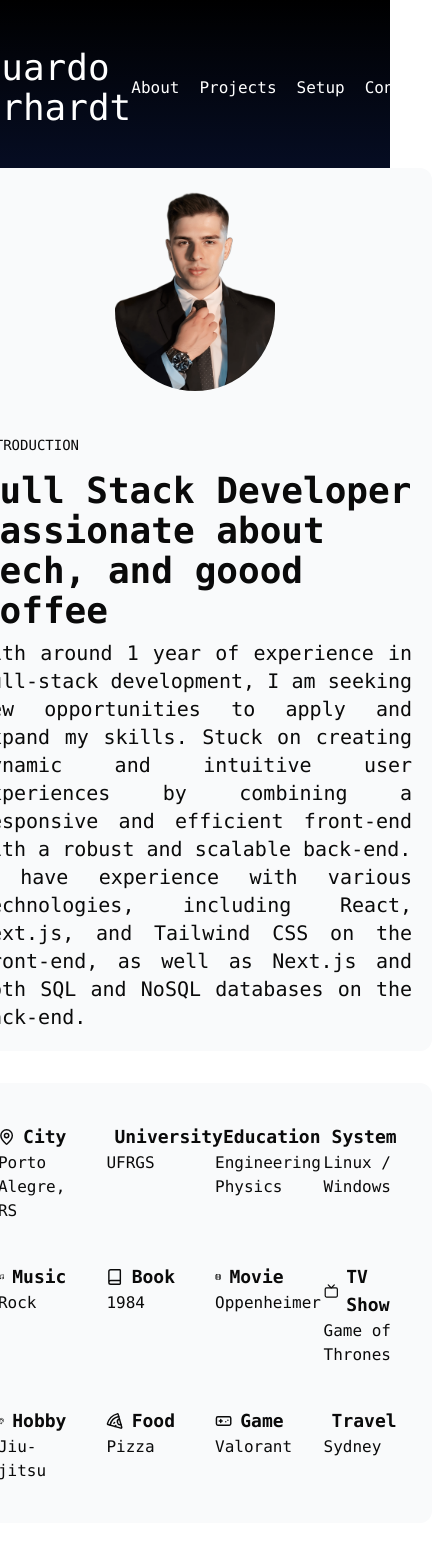
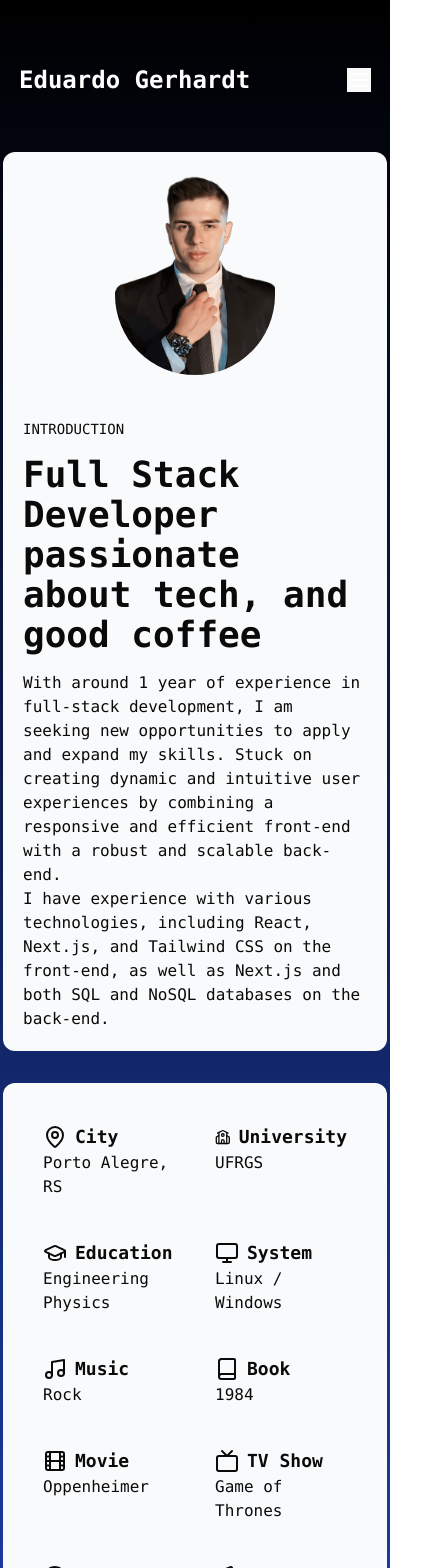
Before and after one commit to gerhardteduardo/portfolio, a React (Vite) app in the folder react-app/: page / in a window 390 px wide. Shown: the top 1568 px of the page, 432 px wide, since content can reach past the window. Before the commit the page ends 1523 px from the top, so only its background shows below. Built offline with nearby package versions, Linux system fonts and the light colour scheme.

Commit message:
fix: fix mobile view

```diff
--- a/react-app/src/components/Header.tsx
+++ b/react-app/src/components/Header.tsx
@@ -1,15 +1,35 @@
+import { useState } from "react";
+import { Menu, X } from "lucide-react";
+
 const Header = () => {
+  const [menuOpen, setMenuOpen] = useState(false);
+
   return (
-    <header className="text-white flex bg-gr">
-      <h2 className="text-4xl pointer-events-none">Eduardo Gerhardt</h2>
-      <div className="ml-auto flex items-center">
-        <nav className="flex gap-5">
+    <header className="text-white flex items-center p-4">
+      <h2 className="lg:text-4xl text-2xl font-bold">Eduardo Gerhardt</h2>
+      <button
+        className="ml-auto lg:hidden"
+        onClick={() => setMenuOpen(!menuOpen)}
+        aria-label="Menu"
+      >
+        {menuOpen ? <X /> : <Menu />}
+      </button>
+      {menuOpen && (
+        <nav className="absolute top-28 left-0 w-full bg-black flex flex-col gap-3 p-6 lg:hidden">
           <a href="/" className="hover:text-blue-500">About</a>
+          <a href="/chat" className="hover:text-blue-500 pointer-events-none">Talk with IA</a>
           <a href="/projects" className="hover:text-blue-500 pointer-events-none">Projects</a>
           <a href="/setup" className="hover:text-blue-500 pointer-events-none">Setup</a>
           <a href="/contact" className="hover:text-blue-500 pointer-events-none">Contact</a>
         </nav>
-      </div>
+      )}
+      <nav className="hidden lg:flex ml-auto gap-5">
+        <a href="/" className="hover:text-blue-500">About</a>
+        <a href="/chat" className="hover:text-blue-500 pointer-events-none">Talk with IA</a>
+        <a href="/projects" className="hover:text-blue-500 pointer-events-none">Projects</a>
+        <a href="/setup" className="hover:text-blue-500 pointer-events-none">Setup</a>
+        <a href="/contact" className="hover:text-blue-500 pointer-events-none">Contact</a>
+      </nav>
     </header>
   );
 };
--- a/react-app/src/components/Layout.tsx
+++ b/react-app/src/components/Layout.tsx
@@ -7,8 +7,8 @@ interface LayoutProps {
 
 const Layout = ({ children }: LayoutProps) => {
   return (
-    <div className="h-screen flex flex-col font-mono items-center bg-gradient-to-b from-black to-blue-800">
-      <div className="max-w-6xl mt-12">
+    <div className="lg:h-screen flex flex-col font-mono items-center bg-gradient-to-b from-black to-blue-800">
+      <div className="lg:max-w-6xl max-w-sm mt-12">
         <Header/>
         <div className="mt-10">
           {children}
--- a/react-app/src/pages/About.tsx
+++ b/react-app/src/pages/About.tsx
@@ -4,7 +4,7 @@ import { Music, MapPin, Film, Tv, Pizza, Monitor, GraduationCap, School, Book, P
 
 const Preferences = () => {
   return (
-    <div className="grid grid-cols-4 gap-10 w-full">
+    <div className="grid lg:grid-cols-4 grid-cols-2 gap-10 justify-center w-full">
       <Bullet icon={<MapPin />} title="City" description="Porto Alegre, RS" />
       <Bullet icon={<School />} title="University" description="UFRGS" />
       <Bullet icon={<GraduationCap />} title="Education" description="Engineering Physics" />
@@ -30,8 +30,8 @@ const About = () => {
         </div>
         <div className="p-5 flex-col w-full mx-auto">
           <h1 className="text-sm uppercase">Introduction</h1>
-          <h2 className="font-black text-4xl mt-4">Full Stack Developer passionate about tech, and goood coffee</h2>
-          <p className="text-xl mt-2 text-justify">
+          <h2 className="font-black text-4xl mt-4">Full Stack Developer passionate about tech, and good coffee</h2>
+          <p className="lg:text-xl mt-4 lg:text-justify">
             With around 1 year of experience in full-stack development, I am seeking new opportunities to apply and expand my skills. Stuck on creating dynamic and intuitive user experiences by combining a responsive and efficient front-end with a robust and scalable back-end.<br />
             I have experience with various technologies, including React, Next.js, and Tailwind CSS on the front-end, as well as Next.js and both SQL and NoSQL databases on the back-end.
           </p>
```
